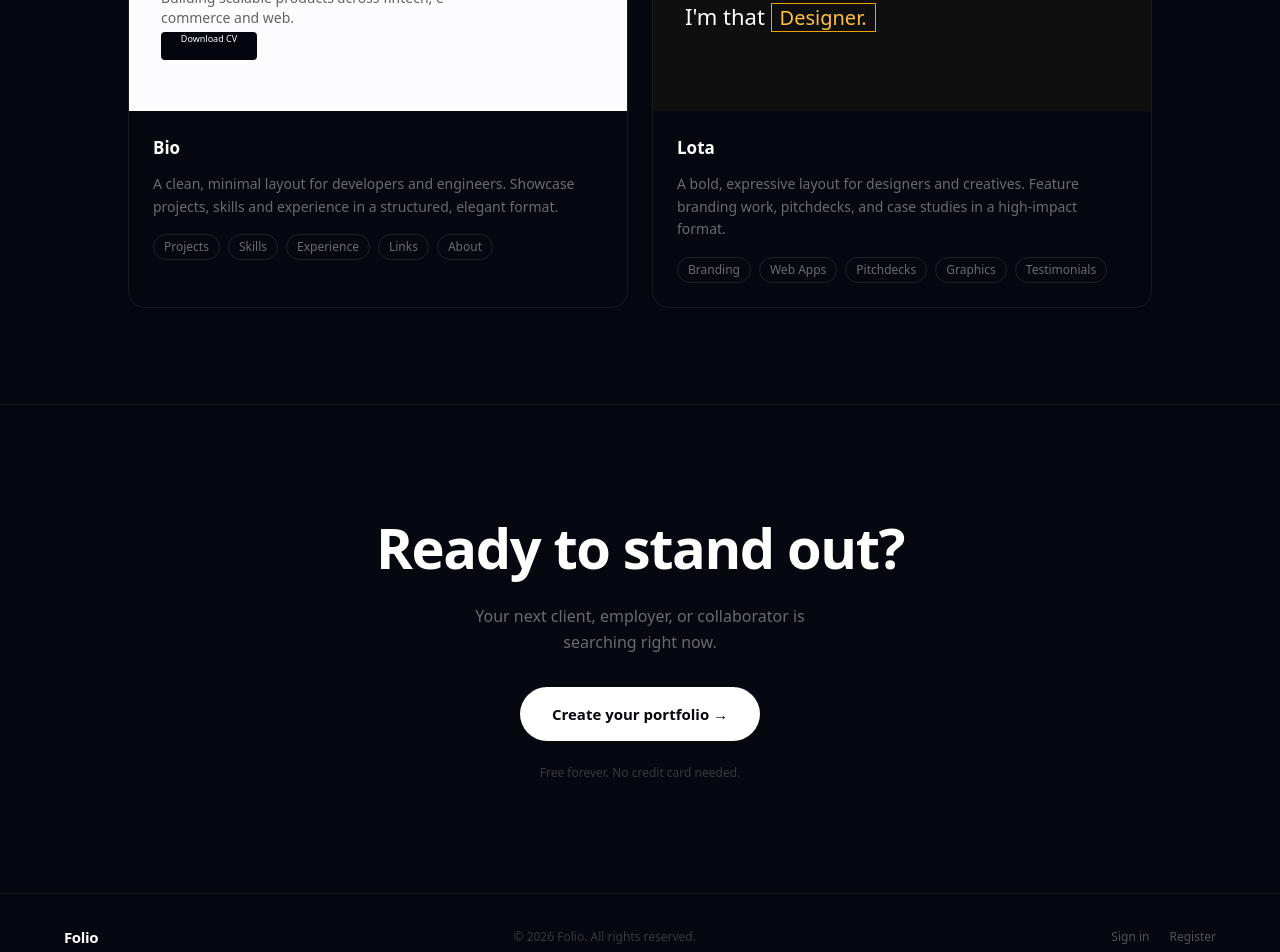
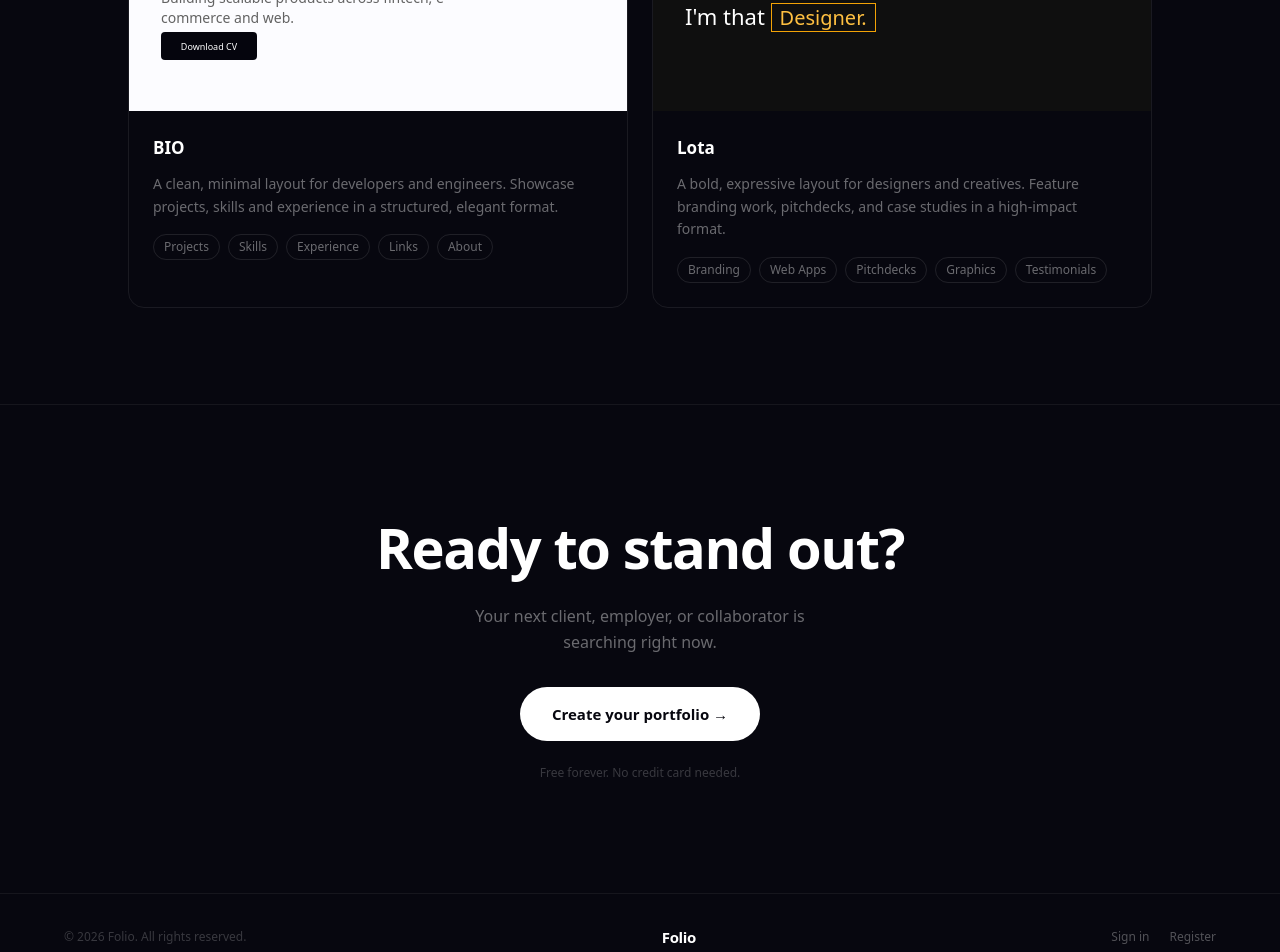
Before and after one commit to Okafor-Ifeanyi/ReusablePortfolio, a Next.js app: page / in a window 1280 px wide. Shown: the part 1960-2912 px from the top of the page. Built offline with nearby package versions, Linux system fonts and the light colour scheme.

Commit message:
feat(domain): folio rerouted to dashboard

```diff
--- a/src/app/(dashboard)/components/DashboardNav.tsx
+++ b/src/app/(dashboard)/components/DashboardNav.tsx
@@ -43,7 +43,7 @@ export default function DashboardNav({ theme }: { theme: string }) {
   return (
     <aside className="w-52 shrink-0 border-r border-gray-200 bg-white flex flex-col py-6 px-3 gap-0.5">
       <p className="text-[10px] uppercase tracking-widest text-gray-400 font-medium mb-3 px-3">
-        {theme === 'lota' ? 'Lota' : 'Bio'} theme
+        {theme === 'lota' ? 'Lota' : 'BIO'} theme
       </p>
       {nav.map(({ href, label }) => {
         const active = isActive(href)
--- a/src/app/onboarding/page.tsx
+++ b/src/app/onboarding/page.tsx
@@ -101,7 +101,7 @@ export default function OnboardingPage() {
         <div className="grid grid-cols-1 sm:grid-cols-2 gap-5 w-full max-w-3xl">
           <ThemeCard
             slug="bio"
-            name="Bio"
+            name="BIO"
             desc="Clean developer portfolio"
             preview={BioPreview}
             onSelect={() => pick('bio')}
--- a/src/app/page.tsx
+++ b/src/app/page.tsx
@@ -191,7 +191,7 @@ export default function LandingPage() {
                     </div>
                   ))}
                 </div>
-                <span className="text-[10px] font-medium text-[#05050D]/30 uppercase tracking-widest">Bio theme</span>
+                <span className="text-[10px] font-medium text-[#05050D]/30 uppercase tracking-widest">BIO theme</span>
               </div>
             </div>
           </div>
@@ -283,13 +283,12 @@ export default function LandingPage() {
                 {/* <div className="w-32 h-9 bg-[#05050D] rounded-sm mt-4" >
                   <span></span>
                 </div> */}
-                <div className="w-24 h-7 bg-[#05050D] rounded-sm mt-1 flex justify-center items-center1" >
-
-                  <span className="text-white text-center text-[9px]">Download CV</span>
+                <div className="w-24 h-7 bg-[#05050D] rounded-sm mt-1 flex justify-center items-center" >
+                  <span className="text-white text-[9px]">Download CV</span>
                 </div>
               </div>
               <div className="p-6 flex flex-col gap-3">
-                <h3 className="text-[17px] font-semibold">Bio</h3>
+                <h3 className="text-[17px] font-semibold">BIO</h3>
                 <p className="text-gray-500 dark:text-white/40 text-sm leading-relaxed">
                   A clean, minimal layout for developers and engineers. Showcase projects, skills and experience in a structured, elegant format.
                 </p>
@@ -346,10 +345,12 @@ export default function LandingPage() {
       </section>
 
       {/* ── Footer ──────────────────────────────────────────────────── */}
-      <footer className="border-t border-gray-200 dark:border-white/[0.06] py-8 px-8 ">
-        <div className="max-w-6xl mx-auto flex items-center justify-between">
+      <footer className="border-t border-gray-200 dark:border-white/[0.06] py-8 px-6 md:px-8">
+        <div className="max-w-6xl mx-auto flex flex-col-reverse sm:flex-row items-center gap-4 sm:justify-between">
+          <p className="text-gray-400 dark:text-white/20 text-xs text-center sm:text-left">
+            © {new Date().getFullYear()} Folio. All rights reserved.
+          </p>
           <span className="font-semibold text-[15px] tracking-tight">Folio</span>
-          <p className="text-gray-400 dark:text-white/20 text-xs">© {new Date().getFullYear()} Folio. All rights reserved.</p>
           <div className="flex gap-5">
             <Link href="/login" className="text-gray-400 dark:text-white/30 text-xs hover:text-gray-700 dark:hover:text-white/60 transition-colors">Sign in</Link>
             <Link href="/register" className="text-gray-400 dark:text-white/30 text-xs hover:text-gray-700 dark:hover:text-white/60 transition-colors">Register</Link>
--- a/src/lib/actions/onboarding.ts
+++ b/src/lib/actions/onboarding.ts
@@ -18,7 +18,7 @@ export async function selectTheme(themeSlug: string) {
     where: { slug: themeSlug },
     create: {
       slug: themeSlug,
-      name: themeSlug === 'bio' ? 'Bio' : 'Lota',
+      name: themeSlug === 'bio' ? 'BIO' : 'Lota',
       tier: 'free',
       isPublished: true,
     },
```
